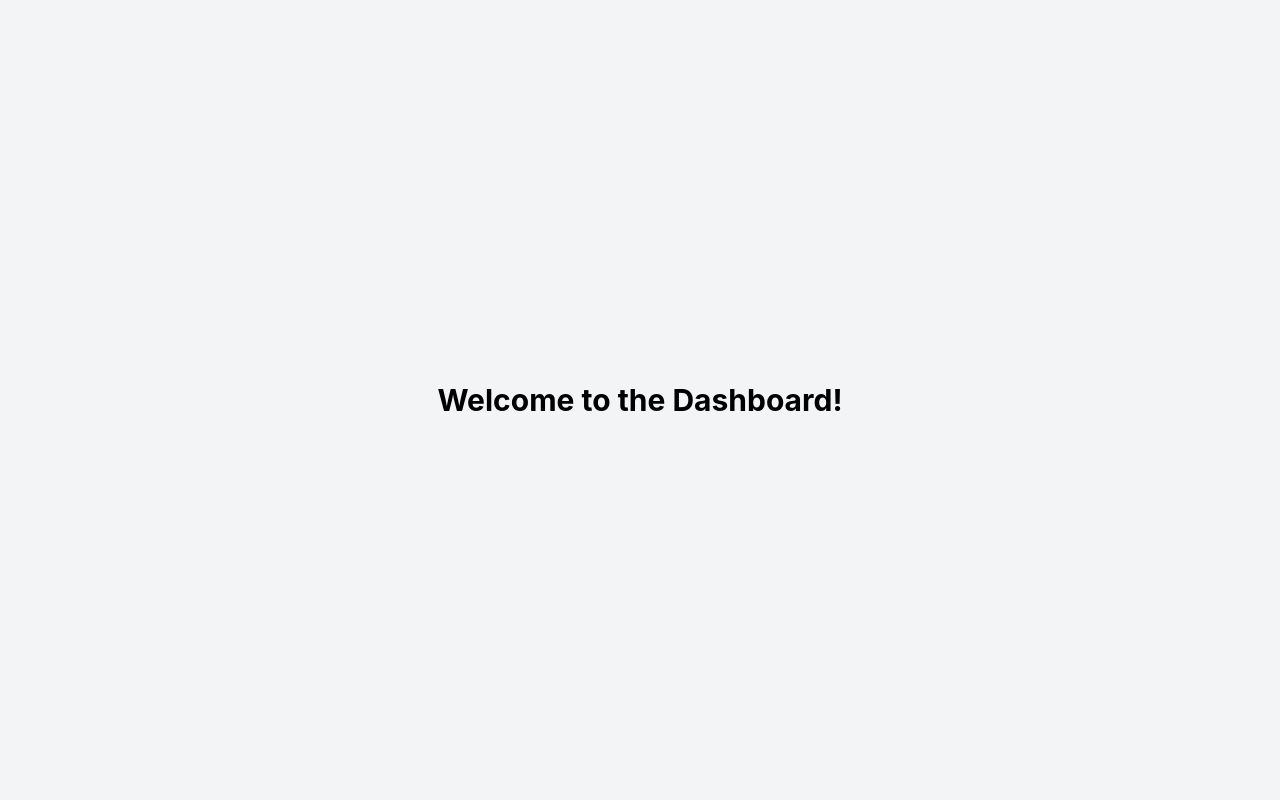
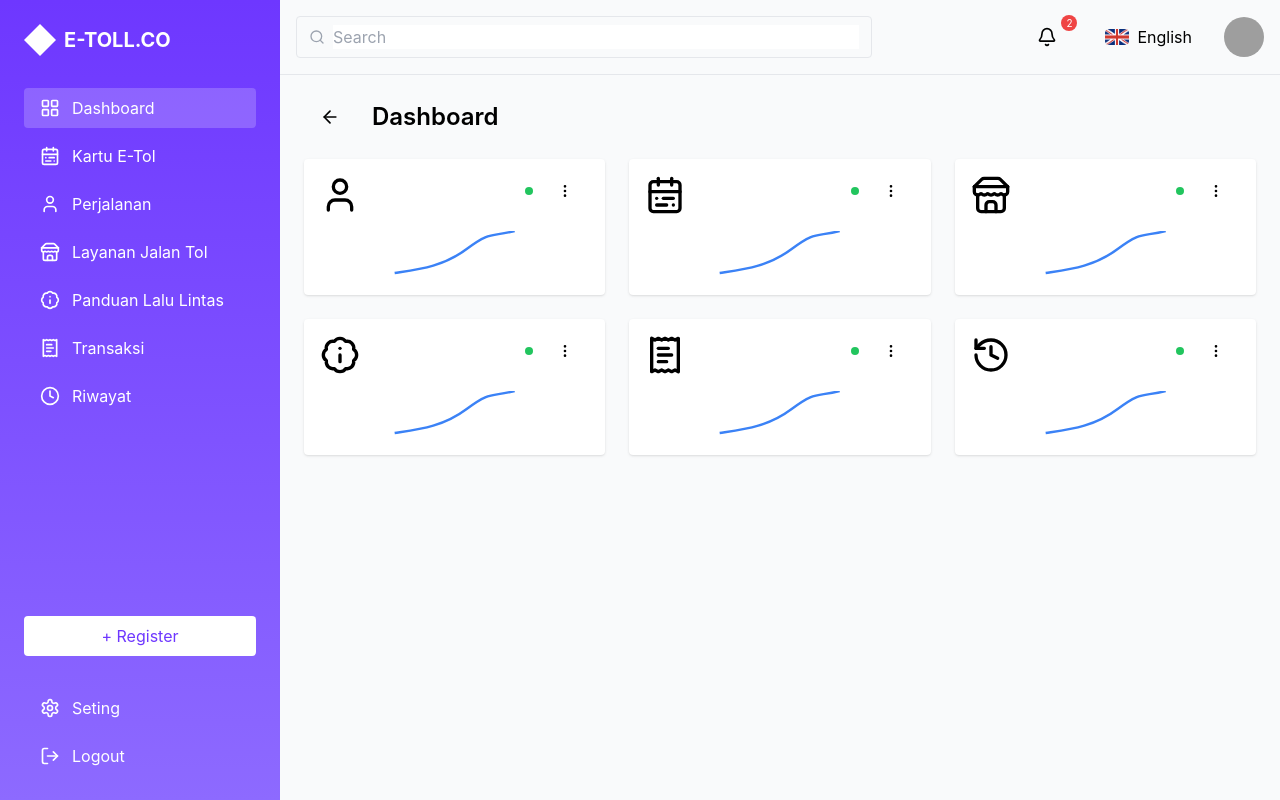
Before and after one commit to yoga220802/e-toll.co, a React (Create React App) app: page /dashboard in a window 1280 px wide. Built offline with nearby package versions, Linux system fonts and the light colour scheme; grey boxes are pictures that could not be loaded.

Commit message:
feat: add UI components for Card, Button, Input, Header, DashboardCard, and Sidebar

```diff
--- /dev/null
+++ b/src/components/DashboardCard.jsx
@@ -0,0 +1,24 @@
+import { MoreVertical } from "lucide-react";
+import { Button } from "./ui/uiButton";
+import { Card } from "./ui/uiCard";
+
+export function DashboardCard({ icon, status = "active" }) {
+  return (
+    <Card className="relative">
+      <div className="flex items-start justify-between">
+        <div className="w-10 h-10">{icon}</div>
+        <div className="flex items-center gap-2">
+          <div className={`w-2 h-2 rounded-full ${status === "active" ? "bg-green-500" : "bg-gray-300"}`} />
+          <Button className="p-2">
+            <MoreVertical className="w-4 h-4" />
+          </Button>
+        </div>
+      </div>
+      <div className="mt-4 h-12">
+        <svg viewBox="0 0 100 40" className="w-full h-full text-blue-500">
+          <path d="M0 35 C20 32, 40 30, 60 15 S80 5, 100 0" fill="none" stroke="currentColor" strokeWidth="2" />
+        </svg>
+      </div>
+    </Card>
+  );
+}
--- /dev/null
+++ b/src/components/Header.jsx
@@ -0,0 +1,26 @@
+import { Search, Bell } from "lucide-react";
+import { Input } from "./ui/uiInput";
+import { Button } from "./ui/uiButton";
+import Flag from "../assets/images/flag.svg";
+import Profile from "../assets/images/profile.svg";
+
+export function Header() {
+  return (
+    <div className="flex items-center justify-between p-4 border-b">
+      <div className="flex items-center flex-1 max-w-xl">
+        <Input placeholder="Search" className="w-full" startIcon={<Search className="w-4 h-4 text-gray-400" />} />
+      </div>
+      <div className="flex items-center gap-4">
+        <Button className="relative">
+          <Bell className="w-5 h-5" />
+          <span className="absolute -top-1 -right-1 w-4 h-4 bg-red-500 rounded-full text-[10px] text-white flex items-center justify-center">2</span>
+        </Button>
+        <Button className="flex items-center gap-2">
+          <img src={Flag} alt="English" className="w-6 h-4 object-cover rounded" />
+          <span>English</span>
+        </Button>
+        <img src={Profile} alt="Profile" className="w-10 h-10 rounded-full" />
+      </div>
+    </div>
+  );
+}
--- /dev/null
+++ b/src/components/Sidebar.jsx
@@ -0,0 +1,48 @@
+import { LayoutGrid, CalendarRange, User, Store, ReceiptText, BadgeInfo, Clock, Settings, LogOut } from "lucide-react";
+import { Button } from "./ui/uiButton";
+import { useNavigate } from 'react-router-dom';
+
+export function Sidebar() {
+  const navigate = useNavigate();
+  const menuItems = [
+    { icon: LayoutGrid, label: "Dashboard", active: true },
+    { icon: CalendarRange, label: "Kartu E-Tol" },
+    { icon: User, label: "Perjalanan" },
+    { icon: Store, label: "Layanan Jalan Tol" },
+    { icon: BadgeInfo, label: "Panduan Lalu Lintas" },
+    { icon: ReceiptText, label: "Transaksi" },
+    { icon: Clock, label: "Riwayat" },
+  ];
+
+  return (
+    <div className="fixed left-0 h-screen w-[280px] bg-gradient-to-b from-[#6E37FF] to-[#8D6AFF] text-white p-6 flex flex-col">
+      <div className="flex items-center gap-2 mb-8">
+        <div className="w-8 h-8">
+          <svg viewBox="0 0 24 24" className="w-full h-full">
+            <path fill="currentColor" d="M12 0L24 12L12 24L0 12L12 0Z" />
+          </svg>
+        </div>
+        <span className="text-xl font-bold">E-TOLL.CO</span>
+      </div>
+      <nav className="flex-1 space-y-2">
+        {menuItems.map((item) => (
+          <Button key={item.label} className={`w-full flex items-center gap-3 text-white ${item.active ? "bg-white/20" : "hover:bg-white/10"}`}>
+            <item.icon className="w-5 h-5" />
+            {item.label}
+          </Button>
+        ))}
+      </nav>
+      <Button className="mb-8 bg-white text-[#6E37FF]" onClick={() => navigate("/sign-up")}>+ Register</Button>
+      <div className="space-y-2">
+        <Button className="w-full flex items-center gap-3 text-white hover:bg-white/10">
+          <Settings className="w-5 h-5" />
+          Seting
+        </Button>
+        <Button className="w-full flex items-center gap-3 text-white hover:bg-white/10" onClick={() => navigate("/sign-in")}>
+          <LogOut className="w-5 h-5" />
+          Logout
+        </Button>
+      </div>
+    </div>
+  );
+}
--- /dev/null
+++ b/src/components/ui/uiButton.jsx
@@ -0,0 +1,7 @@
+export function Button({ children, className = '', onClick }) {
+    return (
+      <button className={`px-4 py-2 rounded ${className}`} onClick={onClick}>
+        {children}
+      </button>
+    );
+  }
--- /dev/null
+++ b/src/components/ui/uiCard.jsx
@@ -0,0 +1,3 @@
+export function Card({ children, className = '' }) {
+    return <div className={`bg-white shadow rounded p-4 ${className}`}>{children}</div>;
+  }
--- /dev/null
+++ b/src/components/ui/uiInput.jsx
@@ -0,0 +1,8 @@
+export function Input({ placeholder, className = '', startIcon }) {
+    return (
+      <div className={`flex items-center border rounded px-3 py-2 ${className}`}>
+        {startIcon && <span className="mr-2">{startIcon}</span>}
+        <input type="text" placeholder={placeholder} className="flex-1 outline-none" />
+      </div>
+    );
+  }
--- a/src/pages/dashboard.jsx
+++ b/src/pages/dashboard.jsx
@@ -1,11 +1,39 @@
-import React from "react";
+// Dashboard.jsx
+import { ArrowLeft, User, CalendarRange, Store, BadgeInfo, ReceiptText, History } from "lucide-react";
+import { Sidebar } from "../components/Sidebar";
+import { Header } from "../components/Header";
+import { DashboardCard } from "../components/DashboardCard";
+import { Button } from "../components/ui/uiButton";
 
-const Dashboard = () => {
+export default function Dashboard() {
+  const cards = [
+    { icon: <User className="w-full h-full" /> },
+    { icon: <CalendarRange className="w-full h-full" /> },
+    { icon: <Store className="w-full h-full" /> },
+    { icon: <BadgeInfo className="w-full h-full" /> },
+    { icon: <ReceiptText className="w-full h-full" /> },
+    { icon: <History className="w-full h-full" /> },
+  ];
+
   return (
-    <div className="flex items-center justify-center h-screen bg-gray-100">
-      <h1 className="text-3xl font-bold">Welcome to the Dashboard!</h1>
+    <div className="min-h-screen bg-gray-50">
+      <Sidebar />
+      <div className="ml-[280px]">
+        <Header />
+        <main className="p-6">
+          <div className="flex items-center gap-4 mb-6">
+            <Button>
+              <ArrowLeft className="w-5 h-5" />
+            </Button>
+            <h1 className="text-2xl font-semibold">Dashboard</h1>
+          </div>
+          <div className="grid grid-cols-1 md:grid-cols-2 lg:grid-cols-3 gap-6">
+            {cards.map((card, index) => (
+              <DashboardCard key={index} {...card} />
+            ))}
+          </div>
+        </main>
+      </div>
     </div>
   );
-};
-
-export default Dashboard;
+}
```
Also changed, not shown: src/assets/images/flag.svg (added), 1 other file (tests, documents, lock files or other folders).
